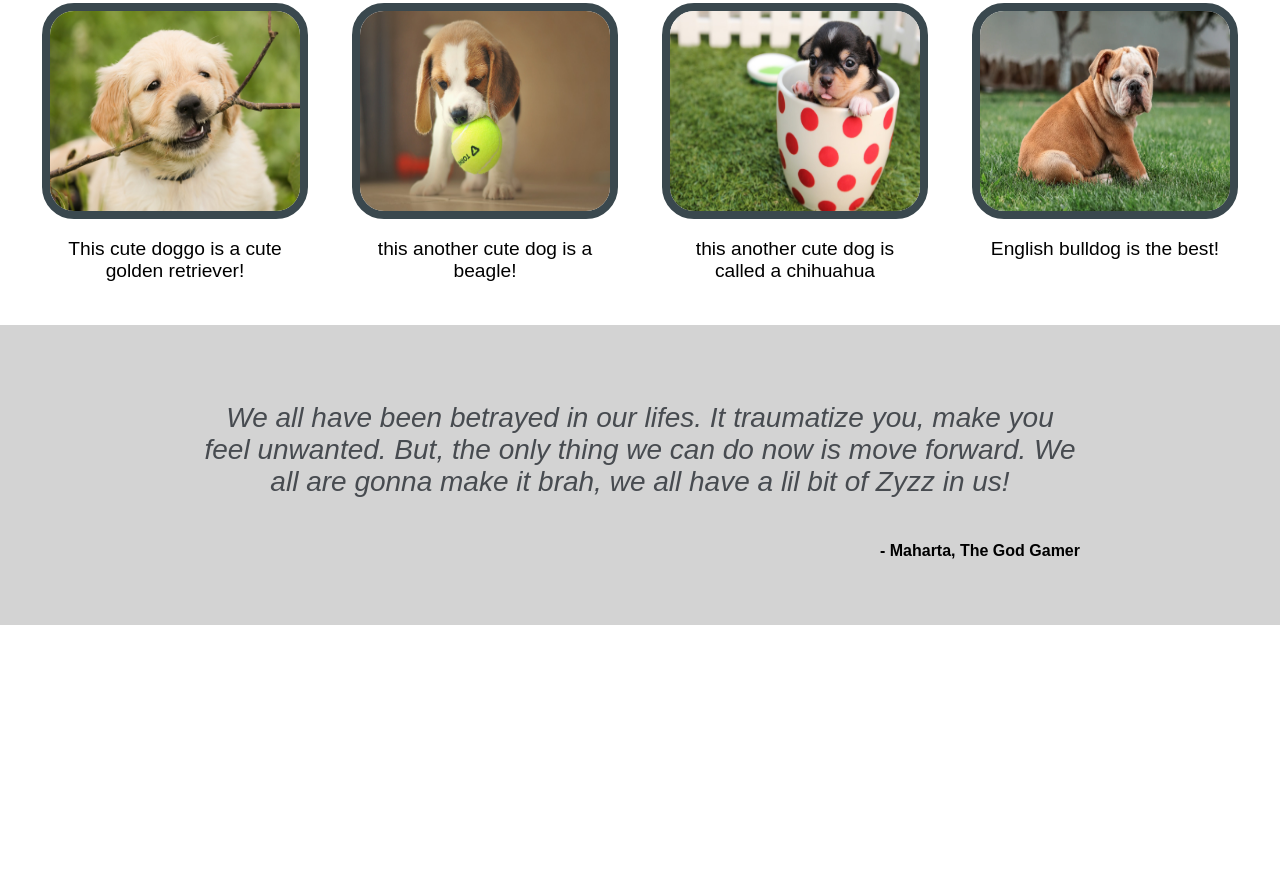
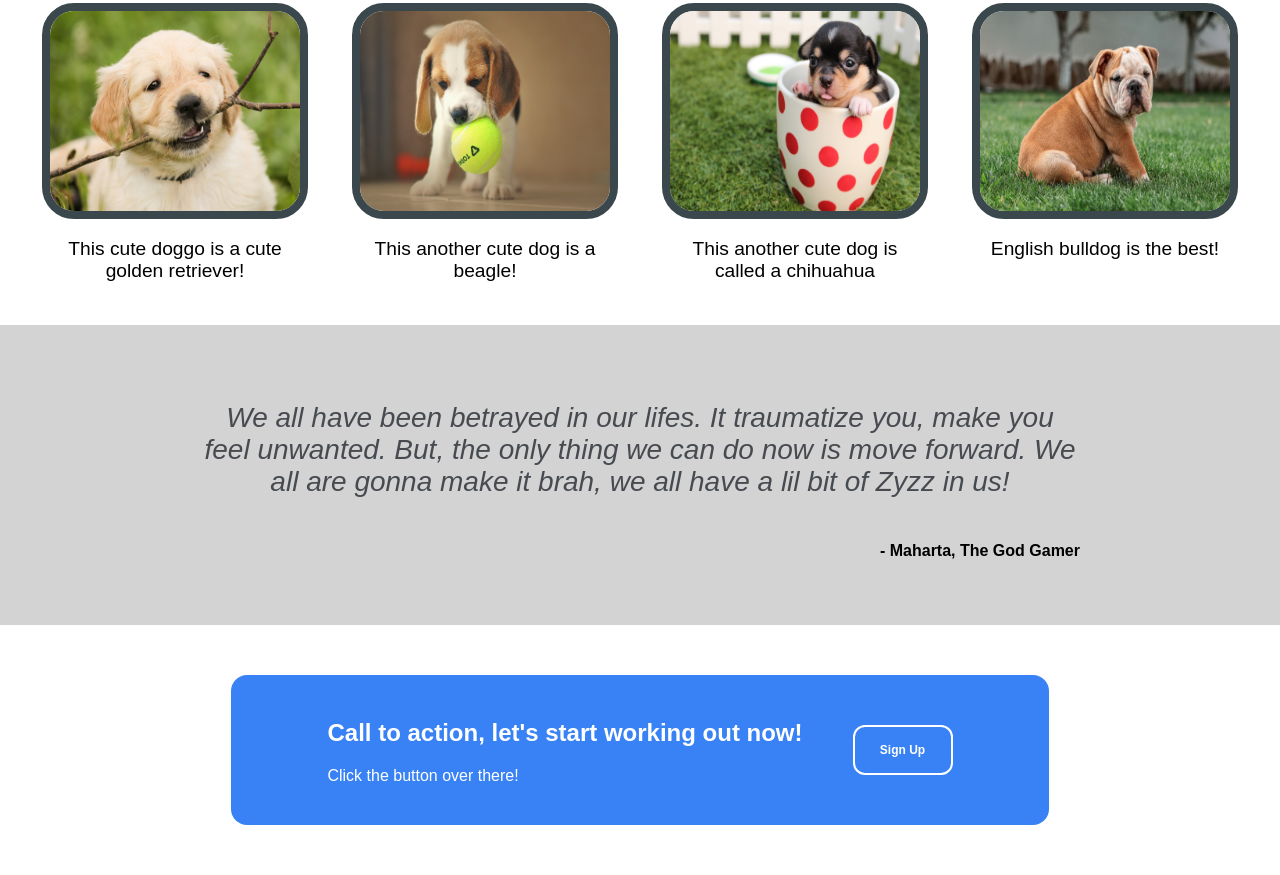
Before and after one commit to Maharta/doggo-page, a plain HTML site: page index.html in a window 1280 px wide. Shown: the part 881-1756 px from the top of the page. Before the commit the page ends 1506 px from the top, so only its background shows below. Drawn offline with Linux system fonts and the light colour scheme.

Commit message:
completed body no 4, almost done now

```diff
--- a/index.html
+++ b/index.html
@@ -52,7 +52,7 @@
             src="./img/beagle.jpg"
             alt="picture of a very cute golden beagle"
           />
-          <p>this another cute dog is a beagle!</p>
+          <p>This another cute dog is a beagle!</p>
         </div>
 
         <div class="dog-container">
@@ -61,7 +61,7 @@
             alt="picture of a very cute golden chihuahua"
           />
 
-          <p>this another cute dog is called a chihuahua</p>
+          <p>This another cute dog is called a chihuahua</p>
         </div>
 
         <div class="dog-container">
@@ -75,18 +75,30 @@
       </div>
 
       <div class="body-three">
-        <div class="quote-container">
+        <div class="center-container">
           <p class="quotes">
             <em>
-              We all have been betrayed in our lifes. It traumatize you, make you
-              feel unwanted. But, the only thing we can do now is move forward. We
-              all are gonna make it brah, we all have a lil bit of Zyzz in us!
+              We all have been betrayed in our lifes. It traumatize you, make
+              you feel unwanted. But, the only thing we can do now is move
+              forward. We all are gonna make it brah, we all have a lil bit of
+              Zyzz in us!
             </em>
           </p>
 
           <p>- Maharta, The God Gamer</p>
         </div>
+      </div>
 
+      <div class="body-four">
+        <div class="center-container">
+          <div class=left-four>
+            <h2>Call to action, let's start working out now!</h2>
+            <p>Click the button over there!</p>
+          </div>
+
+          <button class="sign-up">Sign Up</button>
+
+        </div>
       </div>
     </div>
   </body>
--- a/styles.css
+++ b/styles.css
@@ -17,6 +17,18 @@ button {
   width: 200px;
   border-radius: 30em;
   flex: 0 0 auto;
+}
+
+.sign-up{
+  border: 2px solid white;
+  align-self: center;
+  width: 100px;
+  height: 50px;
+  padding: 6px;
+  border-radius: 1em;
+  background-color: #3882F6;
+  color: white;
+  font-size: 12px;
 }
 
 .header-link {
@@ -67,16 +79,43 @@ a {
   gap: 60px;
 }
 
-.body-three {
+.body-three, .body-four {
   display: flex;
   flex-direction: column;
   justify-content: center;
   align-items: center;
-  height: 300px;
-  background-color: lightgray;
 }
 
-.quote-container{
+.body-three {
+  background-color: lightgray;
+  height: 300px;
+}
+
+.body-four {
+  background-color: white;
+  height: 250px;
+}
+
+.body-four .center-container {
+  border-radius: 1em;
+  gap: 50px;
+  color: white;
+  justify-content: space-between;
+  flex-direction: row;
+  display: flex;
+  background-color: #3882F6;
+  padding: 24px 96px;
+}
+
+.body-four .center-container p {
+  text-align: start;
+  font-weight: 300;
+}
+
+
+
+
+.center-container{
   overflow: hidden;
   display: flex;
   flex-direction: column;
@@ -84,13 +123,13 @@ a {
   margin-right: 200px;
 }
 
-.quote-container p{
+.center-container p{
   text-align: end;
   font-weight: bold;
   font-size: 16px;
 }
 
-.quote-container .quotes{
+.center-container .quotes{
   color: #474b50;
   text-align: center;
   font-size: 28px;
```
